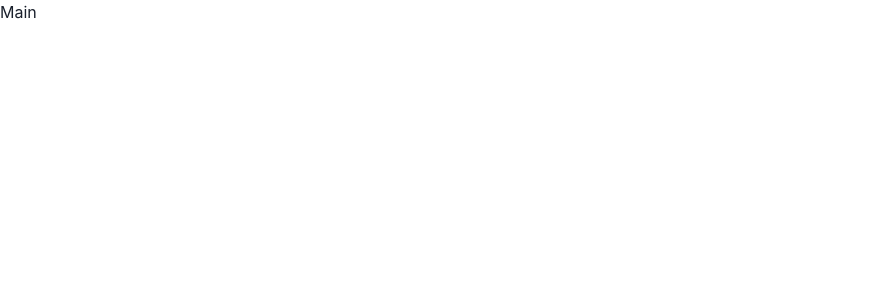
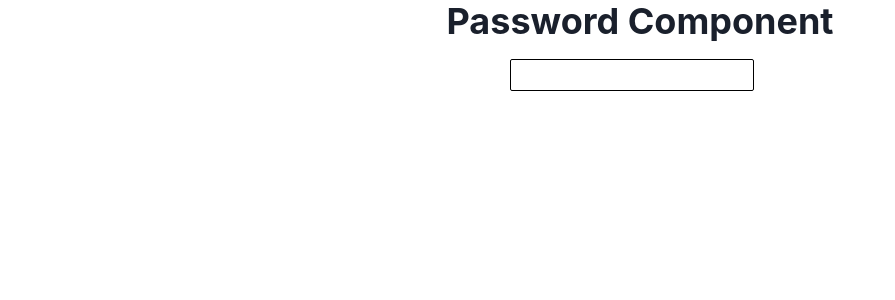
Before and after one commit to NotNotRama/qventus-takehome, a Next.js app: page / in a window 1280 px wide. Shown: the top 300 px of the page, without its empty margins (0-895 px from the left). Built offline with nearby package versions, Linux system fonts and the light colour scheme.

Commit message:
Added basic form and validator component

```diff
--- /dev/null
+++ b/components/PasswordValidator.tsx
@@ -0,0 +1,47 @@
+import { Box, Flex, Heading, Input } from '@chakra-ui/react';
+import { useForm } from 'react-hook-form';
+
+export type FormInput = {
+  input: string;
+};
+
+export default function PasswordValidator({
+  requirements,
+}: {
+  requirements?: string[];
+}) {
+  const { register, handleSubmit, watch } = useForm<FormInput>({
+    criteriaMode: 'all',
+    mode: 'onChange',
+  });
+  function handleKeyDown(e: React.KeyboardEvent<HTMLInputElement>) {
+    if (e.key === 'Enter') {
+      e.preventDefault();
+      console.log('Enter pressed');
+    }
+  }
+  return (
+    <form>
+      <Flex flexDirection="column">
+        <Box textAlign="center">
+          <Heading>Password Component</Heading>
+        </Box>
+
+        <Flex pt={4} alignItems="center" justifyContent="center">
+          <Box pr={4}>
+            <Input
+              {...register('input', {
+                validate: {
+                  required: (value) => !!value,
+                },
+              })}
+              size="sm"
+              onKeyDown={handleKeyDown}
+              border="1px solid black"
+            />
+          </Box>
+        </Flex>
+      </Flex>
+    </form>
+  );
+}
--- a/pages/index.tsx
+++ b/pages/index.tsx
@@ -2,9 +2,22 @@ import Head from 'next/head';
 import Image from 'next/image';
 import { Inter } from 'next/font/google';
 import styles from '@/styles/Home.module.css';
+import PasswordValidator from '@/components/PasswordValidator';
 
 const inter = Inter({ subsets: ['latin'] });
 
 export default function Home() {
-  return <>Main</>;
+  return (
+    <>
+      <PasswordValidator
+        requirements={[
+          'required',
+          'digits',
+          'specialChars',
+          'uppercaseLetter',
+          'noConsecutiveLetters',
+        ]}
+      />
+    </>
+  );
 }
```
